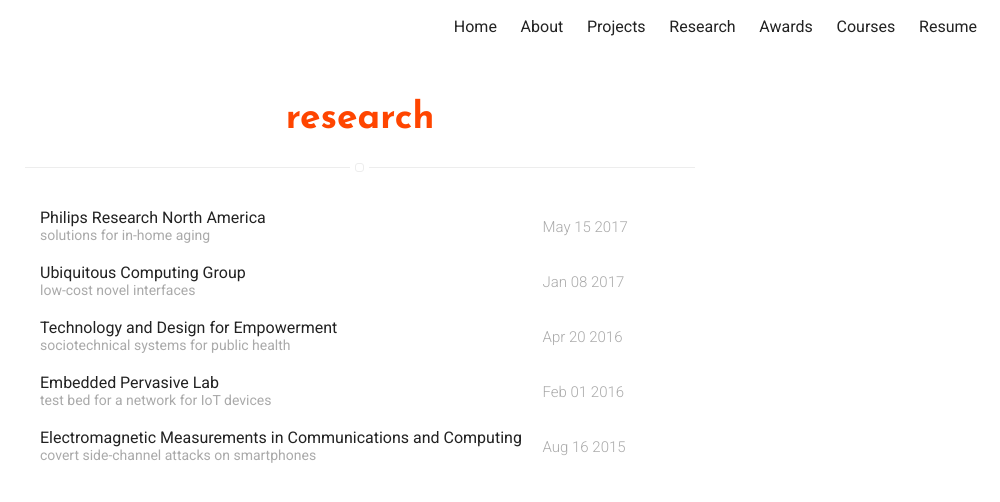
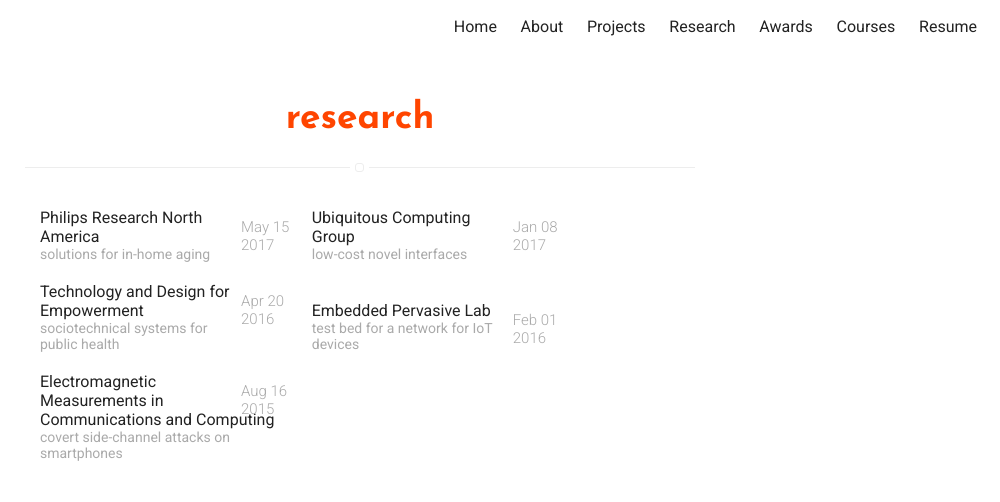
Before and after one commit to azraismail/azraismail.github.io, a Jekyll site: the page built from research.html, in a window 1280 px wide. Shown: the top 502 px of the page, without its empty margins (280-1280 px from the left). Built offline with Jekyll 4.4.1, drawn with Linux system fonts in a browser that asks for light colours.

Commit message:
Update home-blog-projects.sass

```diff
--- a/_sass/pages/home-blog-projects.sass
+++ b/_sass/pages/home-blog-projects.sass
@@ -14,7 +14,7 @@
         list-style: none
 
         &:before
-            display: block
+            display: inline-block
             content: " "
             width: 7px
             height: 7px
@@ -34,7 +34,7 @@
 .coursework > .list,
 .projects > .list
     > .item
-        display: inline
+        display: inline-block
         width: 40%
         margin: 10 auto
 
@@ -43,7 +43,7 @@
 
     > .item > .url
         width: 100%
-        display: block
+        display: inline-block
         padding: 10px 30px 10px 15px
         text-decoration: none
 
```
